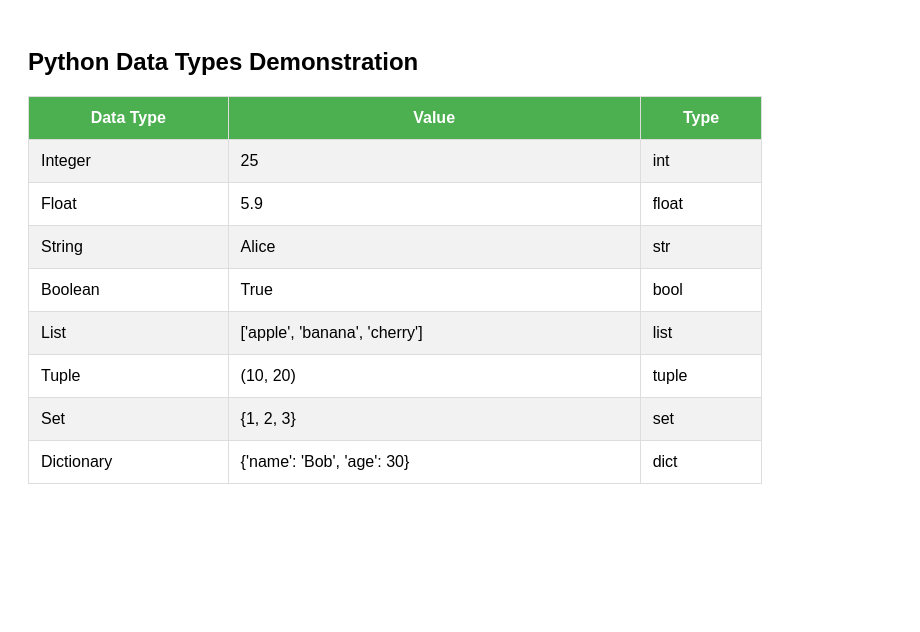
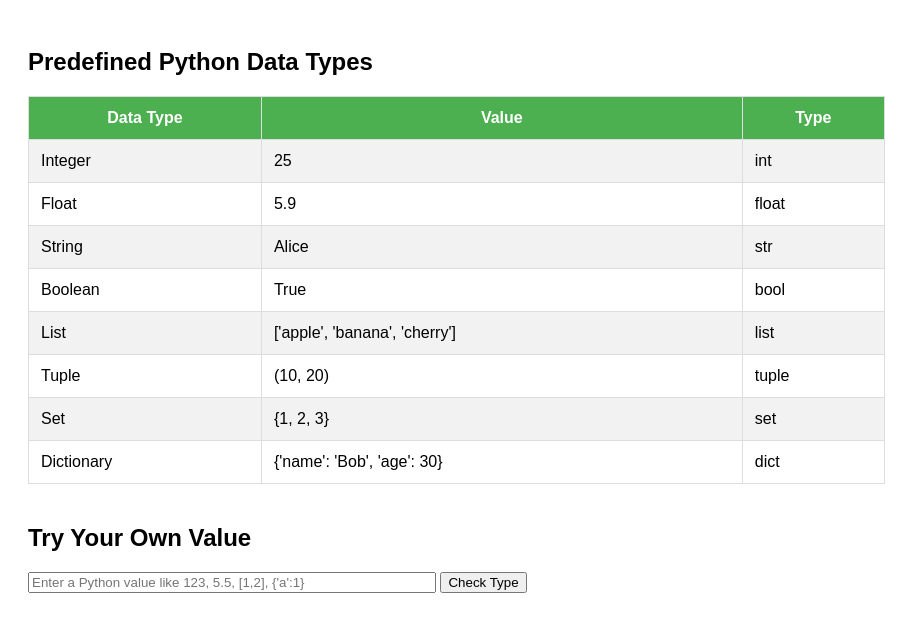
Before and after one commit to Egdar2001/data-type-flask, a Flask app: page / in a window 1280 px wide. Shown: the top 632 px of the page, without its empty margins (0-920 px from the left). Run offline with Flask 3, Linux system fonts and the light colour scheme.

Commit message:
first commit

```diff
--- a/app.py
+++ b/app.py
@@ -1,11 +1,10 @@
-from flask import Flask, render_template
+from flask import Flask, render_template, request
 
 app = Flask(__name__)
 
-@app.route('/')
+@app.route('/', methods=['GET', 'POST'])
 def show_data_types():
-    # Sample values of different data types
-    data = {
+    predefined_data = {
         "Integer": (25, type(25).__name__),
         "Float": (5.9, type(5.9).__name__),
         "String": ("Alice", type("Alice").__name__),
@@ -15,7 +14,22 @@ def show_data_types():
         "Set": ({1, 2, 3}, type({1, 2, 3}).__name__),
         "Dictionary": ({"name": "Bob", "age": 30}, type({"name": "Bob", "age": 30}).__name__)
     }
-    return render_template("index.html", data=data)
+
+    user_input = None
+    input_type = None
+
+    if request.method == 'POST':
+        raw_input = request.form['value']
+        try:
+            # Evaluate input as Python literal
+            evaluated = eval(raw_input)
+            user_input = evaluated
+            input_type = type(evaluated).__name__
+        except Exception as e:
+            user_input = str(raw_input)
+            input_type = "String (default or invalid literal)"
+
+    return render_template("index.html", data=predefined_data, user_input=user_input, input_type=input_type)
 
 if __name__ == "__main__":
     app.run(debug=True)
--- a/templates/index.html
+++ b/templates/index.html
@@ -4,14 +4,15 @@
     <title>Python Data Types</title>
     <style>
         body { font-family: Arial, sans-serif; padding: 20px; }
-        table { border-collapse: collapse; width: 60%; }
+        table { border-collapse: collapse; width: 70%; }
         th, td { border: 1px solid #ddd; padding: 12px; }
         th { background-color: #4CAF50; color: white; }
         tr:nth-child(even){background-color: #f2f2f2;}
+        .form-section { margin-top: 40px; }
     </style>
 </head>
 <body>
-    <h2>Python Data Types Demonstration</h2>
+    <h2>Predefined Python Data Types</h2>
     <table>
         <tr>
             <th>Data Type</th>
@@ -26,5 +27,19 @@
         </tr>
         {% endfor %}
     </table>
+
+    <div class="form-section">
+        <h2>Try Your Own Value</h2>
+        <form method="post">
+            <input type="text" name="value" placeholder="Enter a Python value like 123, 5.5, [1,2], {'a':1}" style="width: 400px;" required>
+            <button type="submit">Check Type</button>
+        </form>
+
+        {% if user_input is not none %}
+            <h3>Result</h3>
+            <p><strong>Value:</strong> {{ user_input }}</p>
+            <p><strong>Detected Type:</strong> {{ input_type }}</p>
+        {% endif %}
+    </div>
 </body>
 </html>
```
